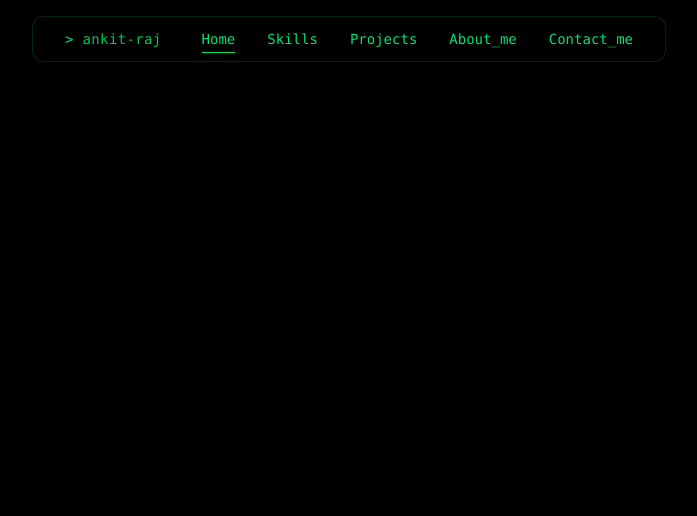
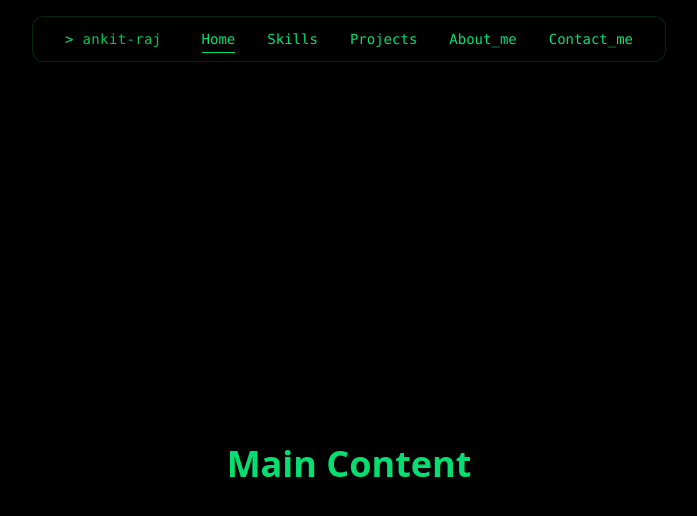
Before and after one commit to ankitRaj10022/ankit_raj_PORTFOLIO, a Next.js app: page / in a window 1280 px wide. Shown: the top 516 px of the page, without its empty margins (291-988 px from the left). Built offline with nearby package versions, Linux system fonts and the light colour scheme.

Commit message:
auto-sync

```diff
--- a/app/globals.css
+++ b/app/globals.css
@@ -3,4 +3,5 @@
 body {
   padding-top: 4rem;
   background-color: black;
+  font-color: green;
 }
--- a/app/page.tsx
+++ b/app/page.tsx
@@ -14,7 +14,7 @@
 
       {!loading && (
         <main className="min-h-screen flex items-center justify-center">
-          <h1 className="text-4xl font-bold">Main Content</h1>
+          <h1 className="text-4xl font-bold text-green-400">Main Content</h1>
         </main>
       )}
     </>
```
